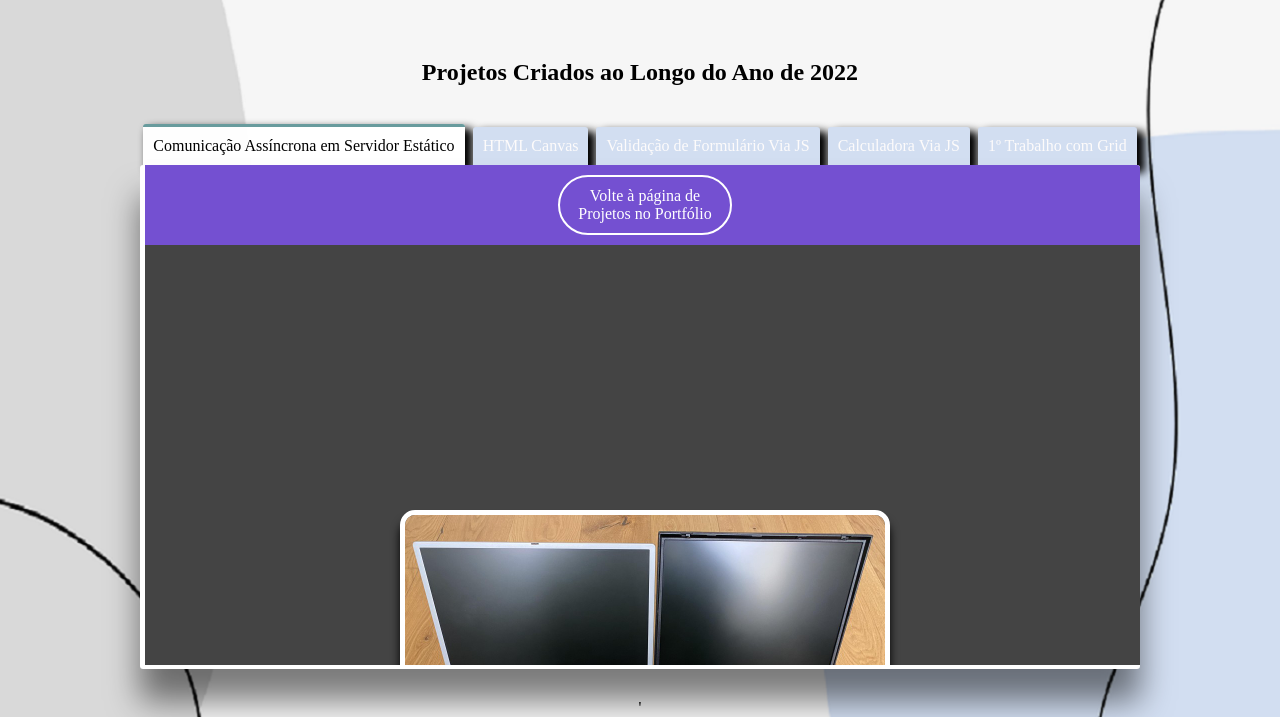
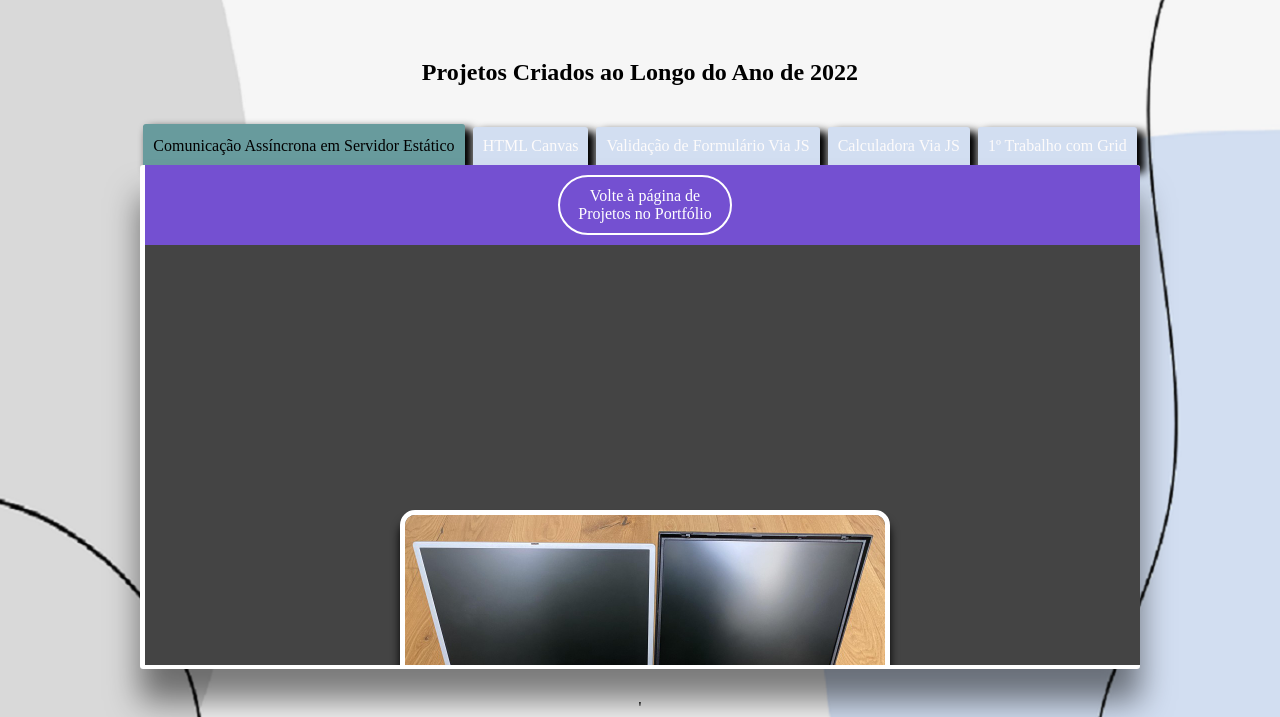
Before and after one commit to saraluiza098/Saraluiza098.github.io, a plain HTML site: page projetos.html in a window 1280 px wide. Shown: the part 188-905 px from the top of the page. Drawn offline with Linux system fonts and the light colour scheme; a web font is replaced by a local one.

Commit message:
Update style.css

```diff
--- a/style.css
+++ b/style.css
@@ -208,7 +208,7 @@ h2{
   #four:checked ~ .tabs #four-tab,
   #five:checked ~ .tabs #five-tab,
   #six:checked ~ .tabs #six-tab{
-    background:#fffffff6;
+    background:#689B9D;
     color:#000;
     border-top: 3px solid #689B9D;
   }
```
